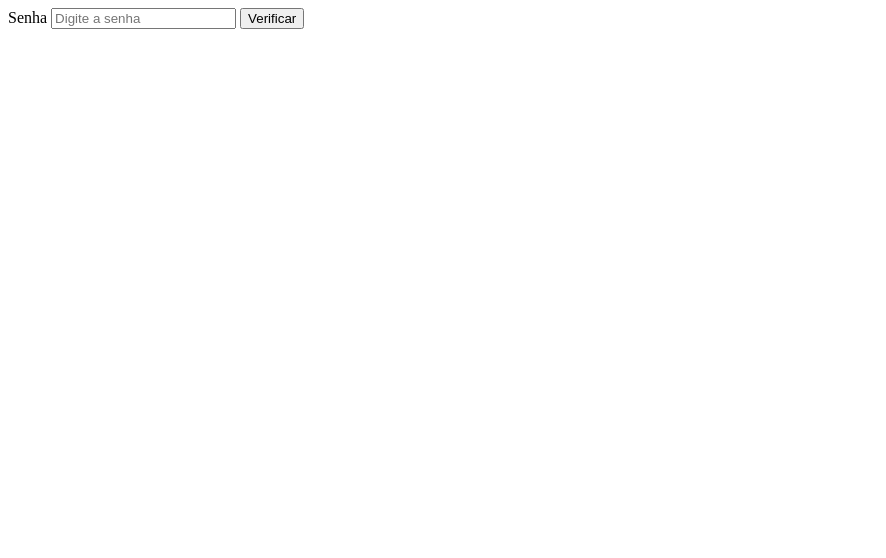
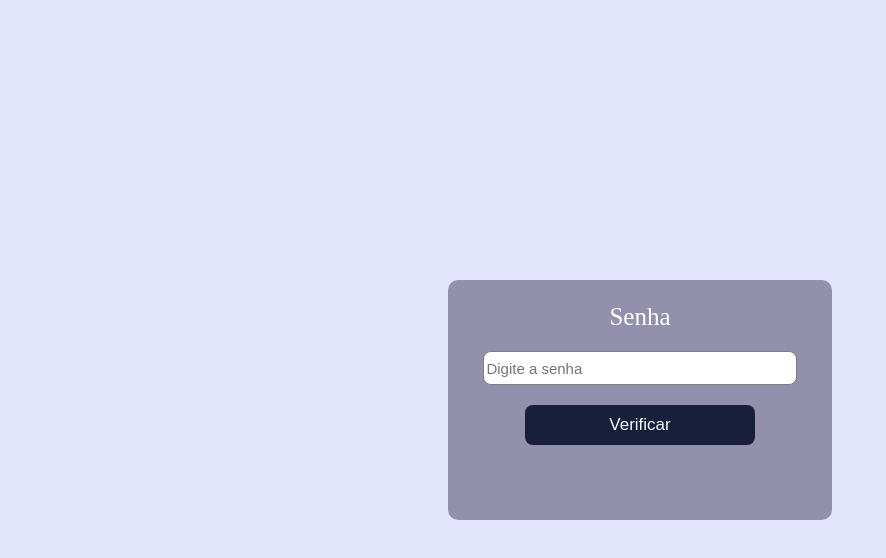
Before and after one commit to cassanow/safepassword, a plain HTML site: page senhasegura.front/index.html in a window 1280 px wide. Shown: the whole page, without its empty margins (0-886 px from the left). Drawn offline with Linux system fonts and the light colour scheme.

Commit message:
feat: adicionando style na minha pagina

```diff
--- a/senhasegura.front/index.html
+++ b/senhasegura.front/index.html
@@ -7,10 +7,12 @@
     <link rel="stylesheet" href="style.css">
 </head>
 <body>
+    <div>
     <label for="senha">Senha</label>
     <input type="text" id="senha" placeholder="Digite a senha">
     <button id="botao-verificar">Verificar</button>
     <p id="resultado"></p>
+    </div>
 </body>
 <script src="script.js"></script>
 </html>
--- a/senhasegura.front/style.css
+++ b/senhasegura.front/style.css
@@ -0,0 +1,53 @@
+body{
+    padding: 0;
+    margin: 0;
+    display: flex;
+    justify-content: center;
+    align-items: center;
+    height:100vh;
+    background-color:rgb(226, 229, 252);
+}
+
+div{
+    background-color: rgba(26, 14, 53, 0.397);
+    height: 30%;
+    width: 30%;
+    align-items: center;
+    justify-content: center;
+    display: flex;
+    flex-direction: column;
+    gap: 20px;
+    border-radius: 10px;
+}
+
+label{
+    color: rgb(255, 255, 255);
+    font-size: 25px;
+}
+
+input{
+    width: 80%;
+    height: 30px;
+    border-radius: 8px;
+    border: 1px solid grey ;
+    font-size: 15px;
+}
+
+button{
+    width: 60%;
+    border: none ;
+    background-color: rgb(25, 31, 59);
+    color: aliceblue;
+    border-radius: 8px;
+    height: 40px;
+    font-size: 17px;
+}
+
+button:hover{
+    background-color: rgb(31, 7, 31);
+}
+
+p{
+    color: white;
+
+}
```
